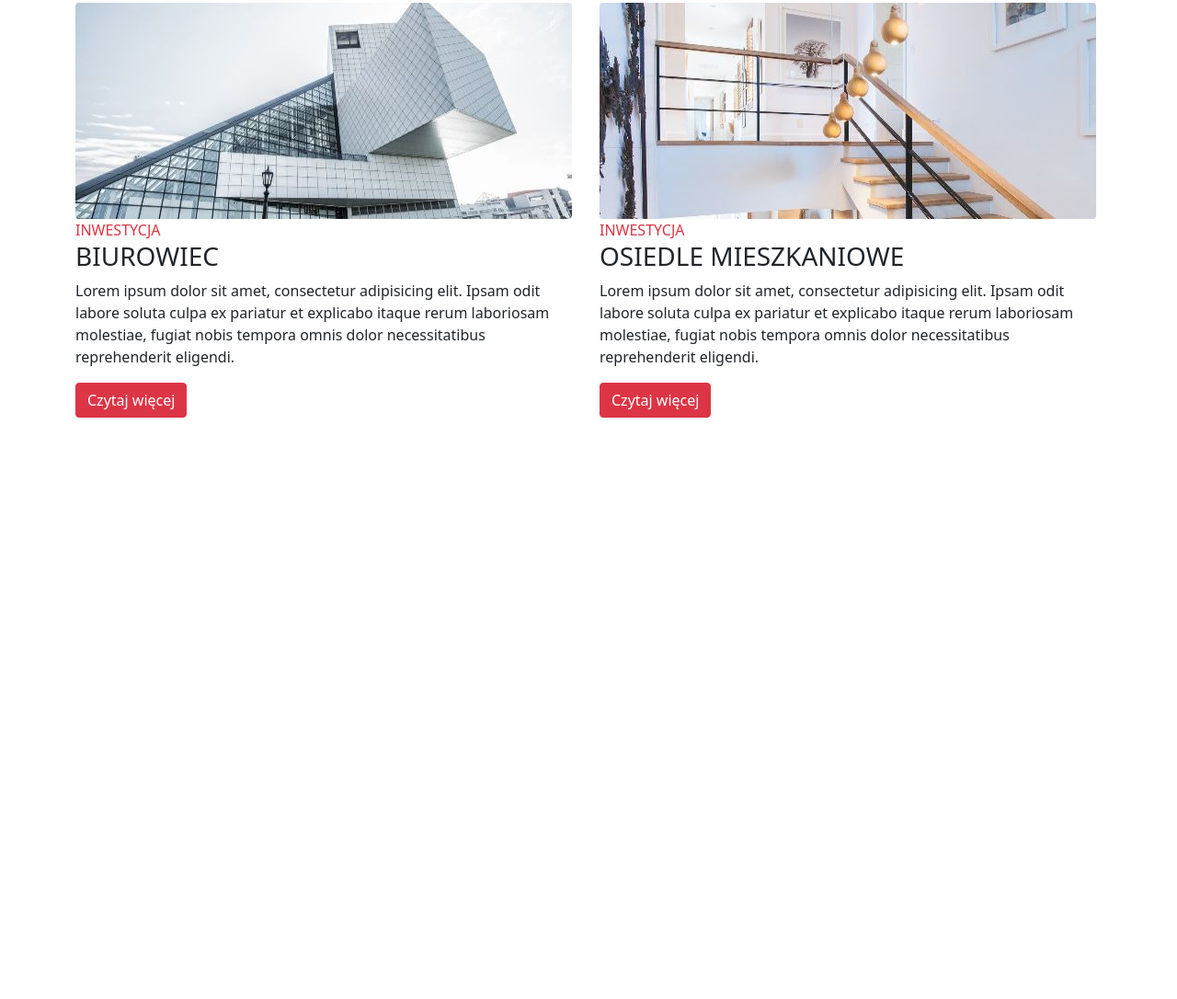
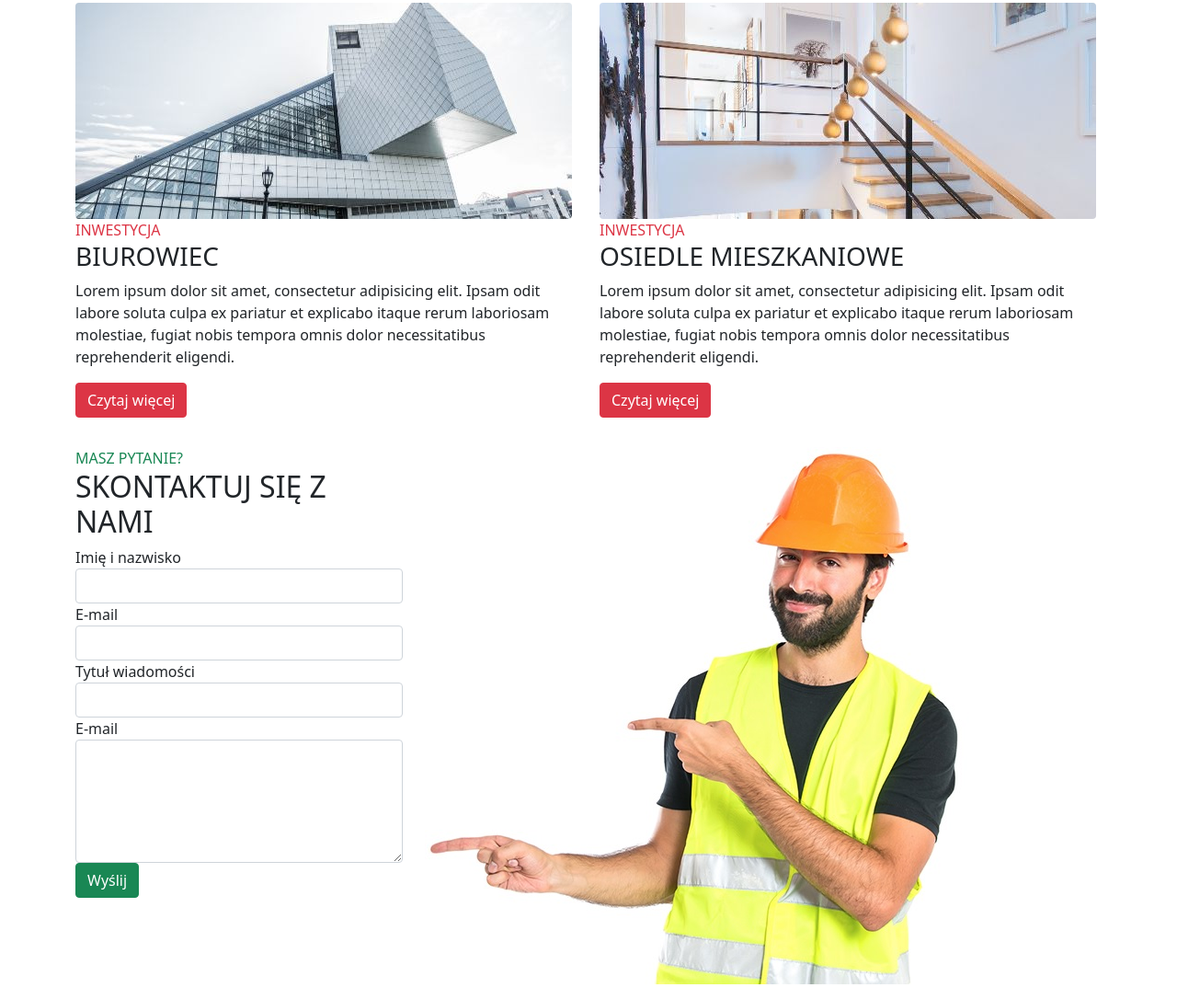
Before and after one commit to AnetaDamaszke/Example-projet-with-Bootstrap, a plain HTML site: page index.html in a window 1280 px wide. Shown: the part 896-1982 px from the top of the page at 92% size. Before the commit the page ends 1366 px from the top, so only its background shows below. Drawn offline with nearby package versions, Linux system fonts and the light colour scheme.

Commit message:
Contact form added

```diff
--- a/index.html
+++ b/index.html
@@ -104,6 +104,36 @@
             </div>
         </section>
 
+        <!-- Kontakt -->
+        <section class="contact py-3">
+            <div class="container">
+                <div class="row">
+                    <div class="col-md-4">
+                        <div class="contact-left">
+                            <span class="text-uppercase text-success page-label">Masz pytanie?</span>
+                            <h2 class="text-uppercase">Skontaktuj się z nami</h2>
+                            <form action="">
+                                <label for="name" class="form-control-label">Imię i nazwisko</label>
+                                <input type="text" id="name" class="form-control" />
+                                <label for="emal" class="form-control-label">E-mail</label>
+                                <input type="email" id="email" class="form-control" />
+                                <label for="msg-title" class="form-control-label">Tytuł wiadomości</label>
+                                <input type="email" id="msg-title" class="form-control" />
+                                <label for="message" class="form-control-label">E-mail</label>
+                                <textarea id="message" cols="30" rows="5" class="form-control"></textarea>
+                                <button class="btn btn-success">Wyślij</button>
+                            </form>
+                        </div>
+                    </div>
+                    <div class="col-md-8">
+                        <img class="img-fluid" src="img/budowlaniec.jpg" alt="budowlaniec">
+                    </div>
+                </div>
+            </div>
+        </section>
+
+        <!--  -->
+
     <script src="https://cdn.jsdelivr.net/npm/bootstrap@5.1.3/dist/js/bootstrap.bundle.min.js" integrity="sha384-ka7Sk0Gln4gmtz2MlQnikT1wXgYsOg+OMhuP+IlRH9sENBO0LRn5q+8nbTov4+1p" crossorigin="anonymous"></script>
     </body>
 </html>
```
